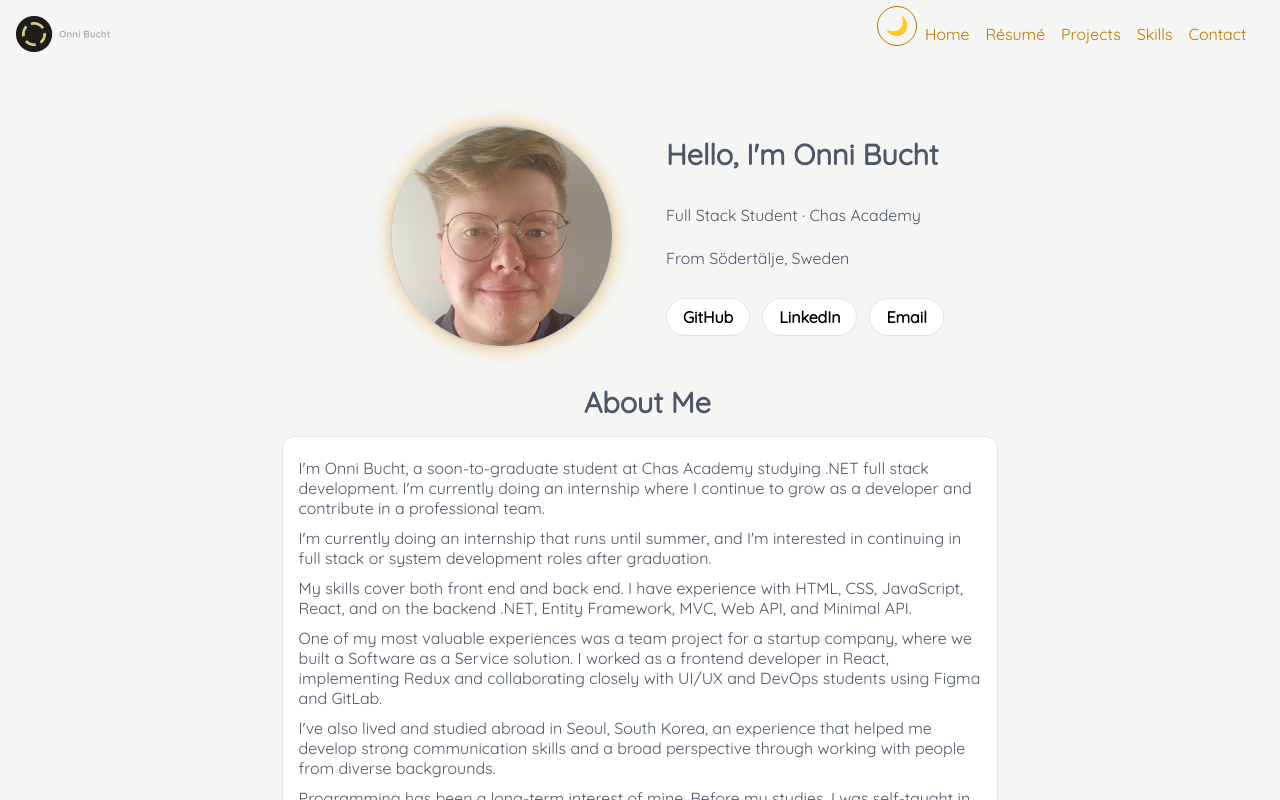
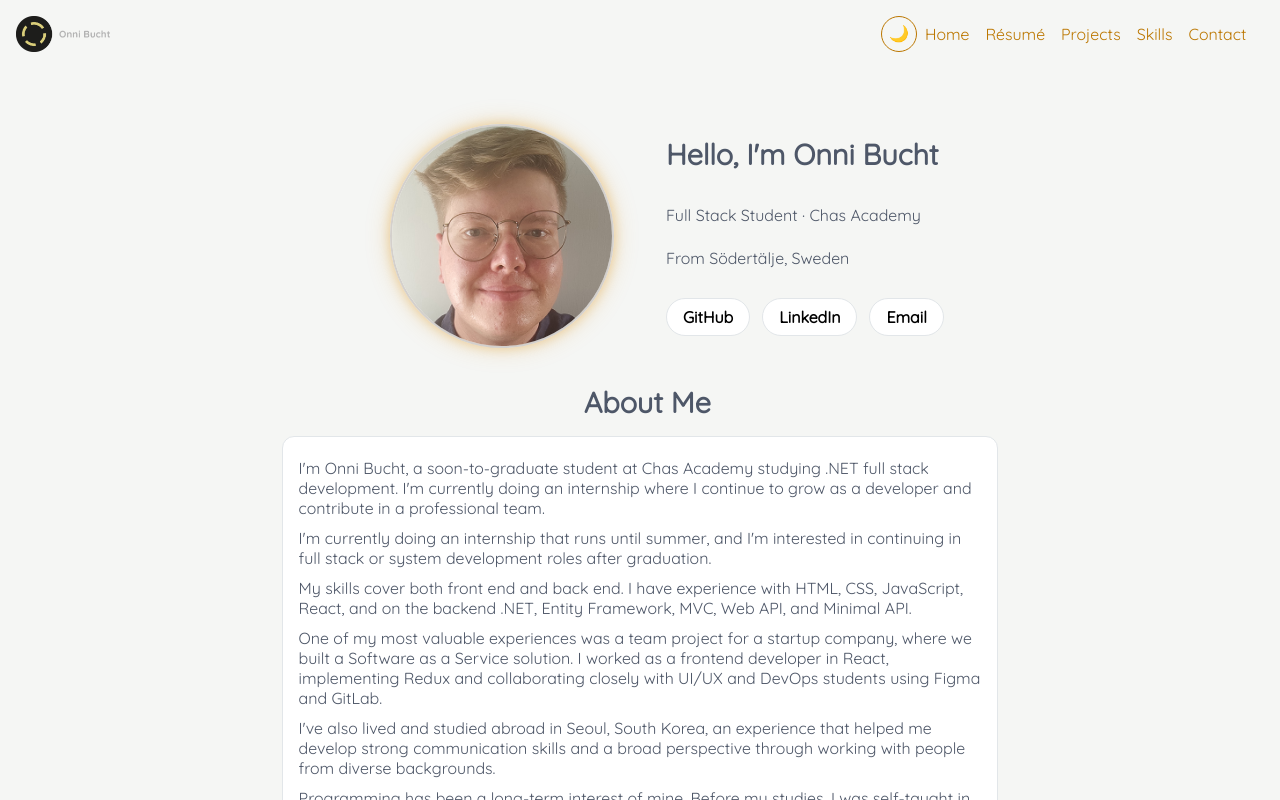
Before and after one commit to onni82/onni82.github.io, a React (Vite) app: page / in a window 1280 px wide. Shown: the top 800 px of the page. Built offline with nearby package versions, Linux system fonts and the light colour scheme; no server answers.

Commit message:
fix: align theme toggle with header logo

```diff
--- a/src/styles/global.css
+++ b/src/styles/global.css
@@ -540,13 +540,14 @@ a:hover {
 	color: var(--link-color);
 	border: 1px solid currentColor;
 	border-radius: 999px;
-	width: 2.5rem;
-	height: 2.5rem;
+	width: 36px;
+	height: 36px;
 	display: inline-flex;
 	align-items: center;
 	justify-content: center;
-	font-size: 1.15rem;
+	font-size: 1rem;
 	line-height: 1;
 	cursor: pointer;
 	padding: 0;
+	margin-top: 1em;
 }
```
